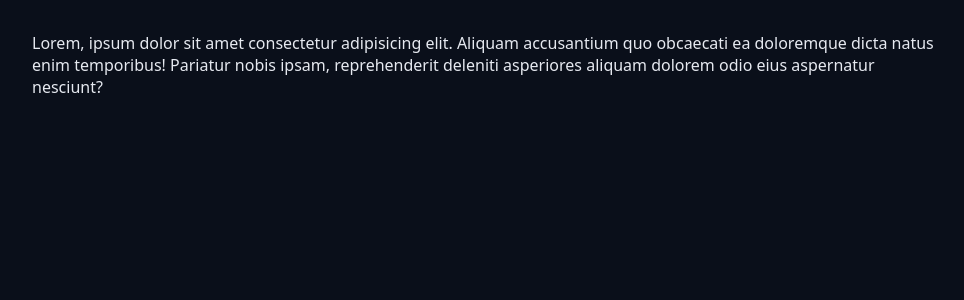
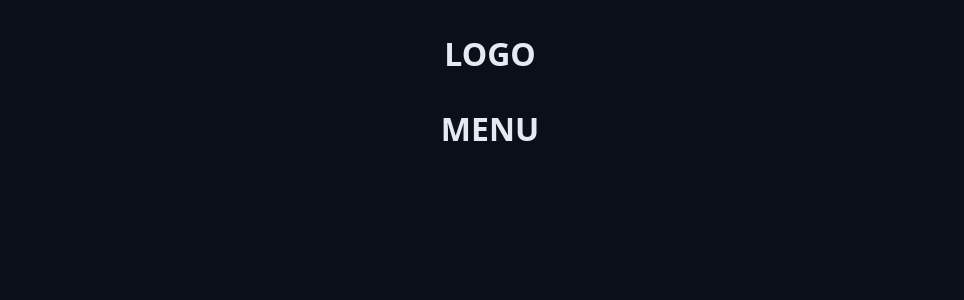
Before and after one commit to DIANAMOTTA/chronos-pomodoro, a React (Vite) app: page / in a window 1280 px wide. Shown: the top 300 px of the page, without its empty margins (150-1114 px from the left). Built offline with nearby package versions, Linux system fonts and the light colour scheme.

Commit message:
Movendo o Container para o próprio React Component

```diff
--- a/src/App.tsx
+++ b/src/App.tsx
@@ -1,22 +1,21 @@
 import './styles/theme.css'
 import './styles/global.css'
+import { Container } from './components/Container';
+import { Heading } from './components/Heading';
+
 
 
 export function App () {  //componente função
-    return <>
-        <div className="container">
-            <div className="content">
-            <section>
-                Lorem, ipsum dolor sit amet consectetur adipisicing elit. Aliquam accusantium quo obcaecati ea
-                doloremque dicta natus enim temporibus! Pariatur nobis ipsam, reprehenderit deleniti asperiores
-                aliquam dolorem odio eius aspernatur nesciunt?
-            </section>
-            </div>
-        </div>
+    return (
+    <>
+       <Container>
+        <Heading>LOGO</Heading>
+       </Container>
 
+       <Container>
+        <Heading>MENU</Heading>
+       </Container>
+    </> //que retorna um elemento jsx, <> react fragment
 
-
-    </> ; //que retorna um elemento jsx, <> react fragment
-
-
+    );
 }
--- /dev/null
+++ b/src/components/Container.module.css
@@ -0,0 +1,14 @@
+.container-fluid {
+    max-width: auto; /* Largura máxima do contêiner */
+ }
+
+ .container {
+     max-width: 98rem; /* Largura máxima do contêiner principal */
+     margin: 0 auto; /* Centraliza o contêiner horizontalmente */
+ }
+
+ .content {
+     margin: 3.2rem; /* Margem superior e inferior do conteúdo principal */
+
+
+ }
--- /dev/null
+++ b/src/components/Container.tsx
@@ -0,0 +1,18 @@
+import styles from './Container.module.css';
+
+// Define o tipo das props (propriedades) que o componente Container vai receber
+type ContainerProps = {
+    children: React.ReactNode;
+    // 'children' é uma propriedade especial do React usada para renderizar conteúdo interno,
+    // por exemplo: <Container><p>Texto</p></Container>
+};
+
+// Define o componente 'container' como uma função que recebe as props
+export function Container({ children }: ContainerProps) {
+    return (
+        <div className={styles.container}>
+           {/* A classe 'container' é usada para o contêiner principal */}
+           <div className={styles.content}>{children}</div>
+        </div>
+    );
+}
--- a/src/components/Heading.module.css
+++ b/src/components/Heading.module.css
@@ -4,4 +4,5 @@
     align-items: center;
     justify-content: center;
     gap: 2.4rem;
+    text-align: center;
 }
--- a/src/styles/global.css
+++ b/src/styles/global.css
@@ -24,18 +24,3 @@ body {
 
     color: var(--text-default);  /* Cor padrão do texto, também definida no tema (usualmente clara, para contraste com fundo escuro) */
 }
-
-.container-fluid {
-   max-width: auto; /* Largura máxima do contêiner */
-}
-
-.container {
-    max-width: 98rem; /* Largura máxima do contêiner principal */
-    margin: 0 auto; /* Centraliza o contêiner horizontalmente */
-}
-
-.content {
-    margin: 3.2rem; /* Margem superior e inferior do conteúdo principal */
-
-
-}
```
